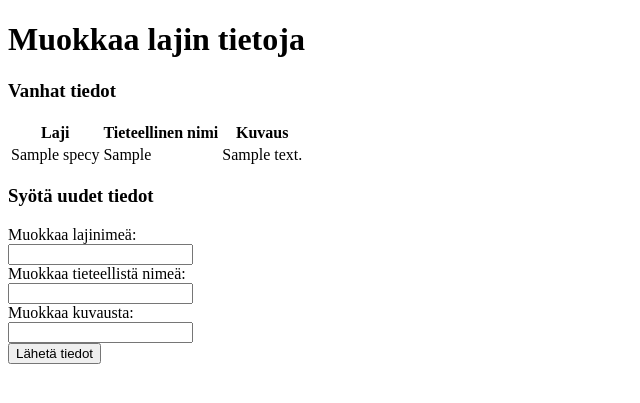
After one commit to sonjaheikkinen/lintuhavainnot, a Flask app: page /species/1/ in a window 1280 px wide. The commit adds this page. Shown: the top 403 px of the page, without its empty margins (0-640 px from the left). Run offline with Flask 2, Linux system fonts and the light colour scheme; tables that the repository leaves empty hold one stand-in row (values such as "Sample post").

Commit message:
Add functionality for editing species information

```diff
--- a/application/species/views.py
+++ b/application/species/views.py
@@ -10,6 +10,26 @@ def species_index():
 def species_form():
     return render_template("species/new.html")
 
+@app.route("/species/<species_id>/", methods=["GET", "POST"])
+def species_edit_information(species_id):
+
+    species = Species.query.get(species_id)
+
+    if request.method == "POST":
+        species.name = request.form.get("name")
+        species.species = request.form.get("species")
+        species.description = request.form.get("description")
+
+        db.session().commit()
+
+        return redirect(url_for("species_index"))
+    return render_template("species/edit.html", species=species)
+
+
+    db.session().commit()
+
+    return redirect(url_for("tasks_index"))
+
 @app.route("/species/", methods=["POST"])
 def species_create():
     s = Species(request.form.get("name"), request.form.get("species"),
--- /dev/null
+++ b/application/templates/species/edit.html
@@ -0,0 +1,33 @@
+{% extends "layout.html" %}
+
+{% block body %}
+
+<h1>Muokkaa lajin tietoja</h1>
+
+<h3>Vanhat tiedot</h3>
+
+  <table>
+    <tr>
+      <th>Laji</th>
+      <th>Tieteellinen nimi</th>
+      <th>Kuvaus</th>
+    </tr>
+    <tr>
+      <td>{{ species.name }}</td>
+      <td>{{ species.species }}</td>
+      <td>{{ species.description }}</td>
+    </tr>
+  </table>
+
+<h3>Syötä uudet tiedot</h3>
+<form method="POST" action="{{ url_for('species_edit_information', species_id=species.id) }}">
+  <label for="name">Muokkaa lajinimeä:</label><br>
+  <input type="text" name="name"/><br>
+  <label for="species">Muokkaa tieteellistä nimeä:</label><br>
+  <input type="text" name="species"/><br>
+  <label for="description">Muokkaa kuvausta:</label><br>
+  <input type="text" name="description"/><br>
+  <input type="submit" value="Lähetä tiedot"/>
+</form>
+
+{% endblock %}
--- a/application/templates/species/list.html
+++ b/application/templates/species/list.html
@@ -12,6 +12,11 @@
       <td>{{ species.name }}</td>
       <td>{{ species.species }}</td>
       <td>{{ species.description }}</td>
+      <td>
+      <form method="GET" action="{{ url_for('species_edit_information', species_id=species.id) }}">
+	  <input type="submit" value="Muokkaa tietoja"/>
+	</form>
+      </td>
     </tr>
     {% endfor %}
   </table>
```
